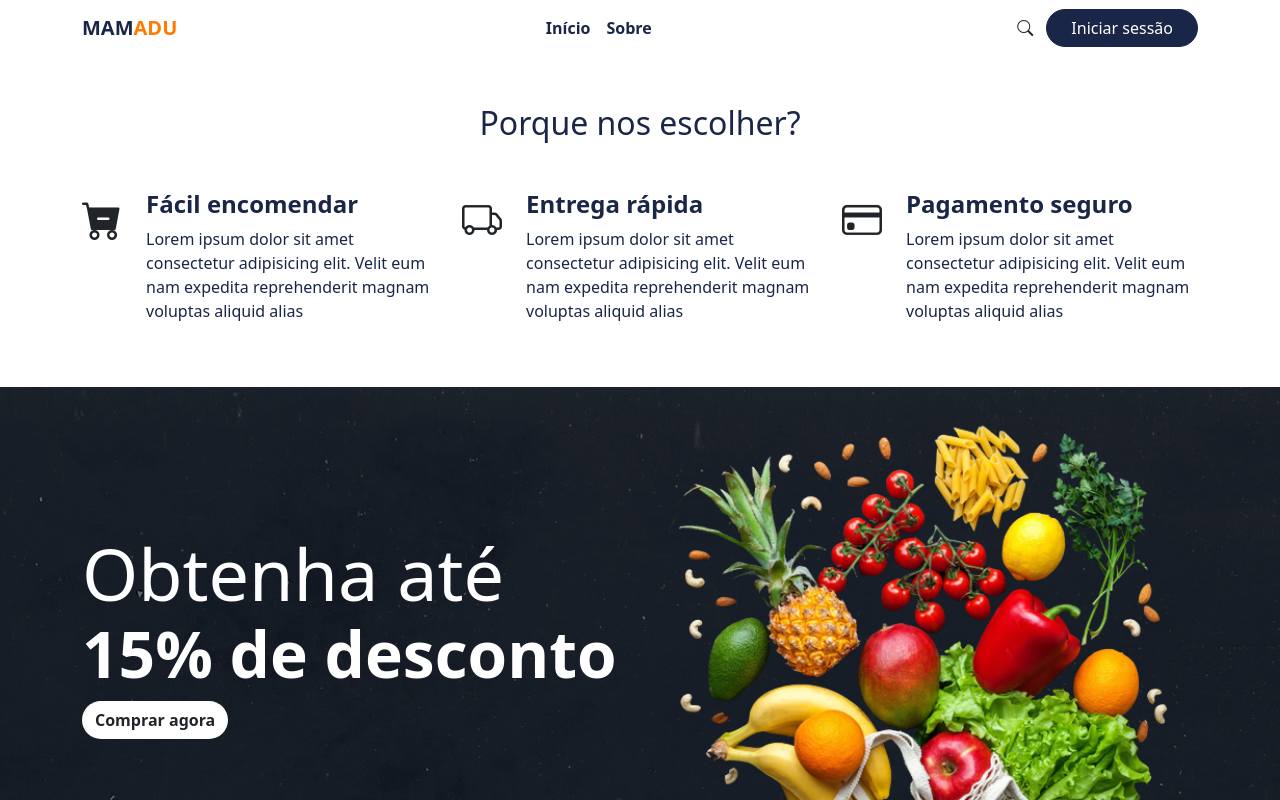
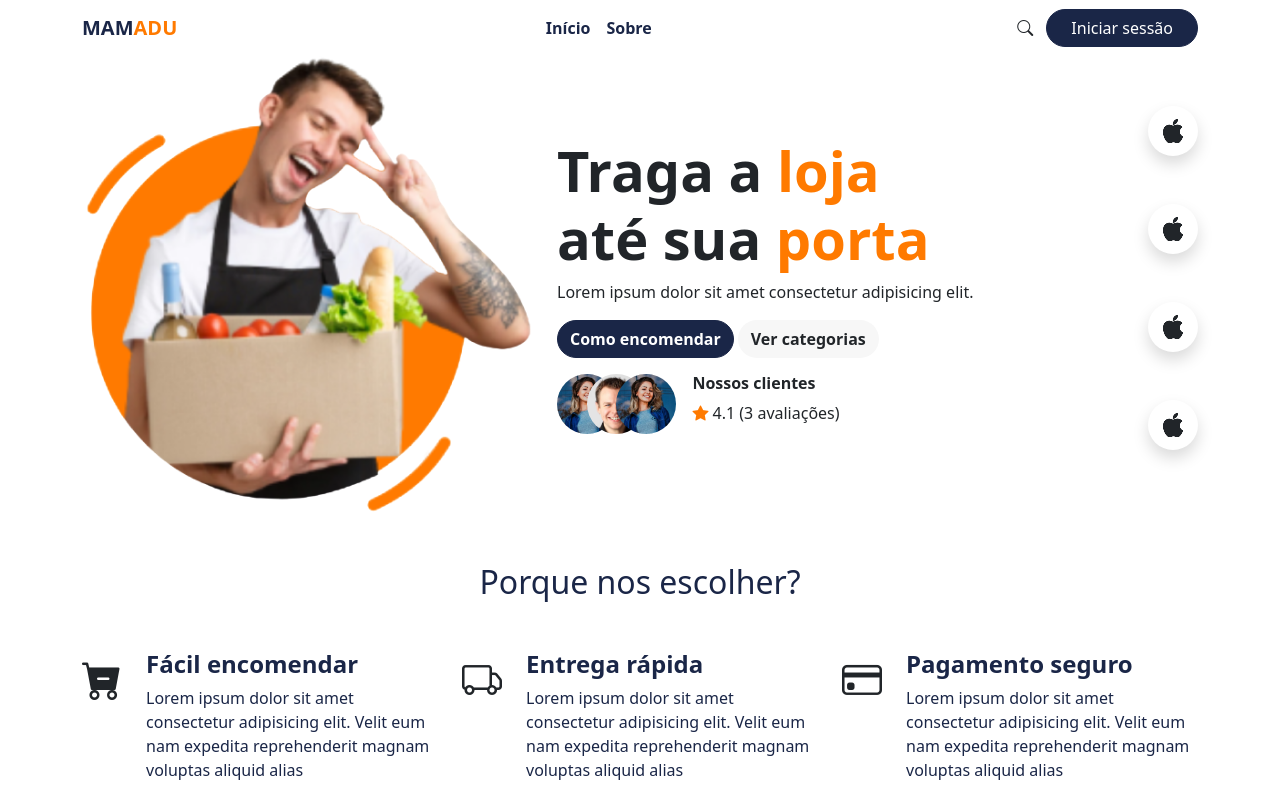
Before and after one commit to dorivaldovalentim/mamadu, a Vue app: page / in a window 1280 px wide. Shown: the top 800 px of the page. Built offline with nearby package versions, Linux system fonts and the light colour scheme.

Commit message:
Trabalhei na seção inicial

```diff
--- /dev/null
+++ b/src/components/Home/Hero.vue
@@ -0,0 +1,130 @@
+<script setup>
+const data = [
+  {
+    stars: 4.5,
+    image: "./src/assets/images/testimonial/user.webp",
+    name: "Fácil encomendar",
+    testimonial:
+      "Lorem ipsum dolor sit amet consectetur adipisicing elit. Velit eum nam expedita reprehenderit magnam voluptas aliquid alias",
+  },
+  {
+    stars: 4.2,
+    image: "./src/assets/images/testimonial/user.jpeg",
+    name: "Entrega rápida",
+    testimonial:
+      "Lorem ipsum dolor sit amet consectetur adipisicing elit. Velit eum nam expedita reprehenderit magnam voluptas aliquid alias",
+  },
+  {
+    stars: 3.7,
+    image: "./src/assets/images/testimonial/user.webp",
+    name: "Pagamento seguro",
+    testimonial:
+      "Lorem ipsum dolor sit amet consectetur adipisicing elit. Velit eum nam expedita reprehenderit magnam voluptas aliquid alias",
+  },
+];
+</script>
+
+<template>
+  <header>
+    <div class="container">
+      <div class="row align-items-center flex-fill">
+        <div class="col-12 col-md-5 col-lg-5">
+          <img
+            src="/src/assets/images/banner.png"
+            alt="Hero image"
+            class="w-100"
+          />
+        </div>
+
+        <div class="col-10 col-md-5 col-lg-5">
+          <h1 class="display-4 fw-bold">
+            Traga a <span class="text-secondary">loja</span> <br />
+            até sua <span class="text-secondary">porta</span>
+          </h1>
+
+          <p>Lorem ipsum dolor sit amet consectetur adipisicing elit.</p>
+
+          <div class="d-flex">
+            <a href="#" class="btn btn-primary rounded-pill fw-bold text-white"
+              >Como encomendar</a
+            >
+
+            <a
+              href="#"
+              class="btn btn-light ms-1 rounded-pill fw-bold"
+              style="background-color: #f7f7f7"
+              >Ver categorias</a
+            >
+          </div>
+
+          <div class="customers-pictures d-flex mt-3">
+            <img
+              v-for="(item, index) in data"
+              :key="index"
+              :src="item.image"
+              :alt="'Testimonial user ' + item.name"
+              :style="{ 'margin-left': (index == 0 ? 0 : -30) + 'px' }"
+              class="rounded-circle"
+            />
+
+            <div class="ms-3">
+              <h3 class="h6 text-nowrap fw-bold">Nossos clientes</h3>
+              <p class="text-nowrap">
+                <i class="bi bi-star-fill text-secondary"></i>
+                {{
+                  (
+                    data.reduce((total, key) => (total += key.stars), 0) /
+                    data.length
+                  ).toFixed(1)
+                }}
+                ({{ data.length }} avaliações)
+              </p>
+            </div>
+          </div>
+        </div>
+
+        <div class="col-2 col-md-2 col-lg-2">
+          <ul
+            class="list-unstyled d-flex flex-column align-items-end justify-content-between"
+          >
+            <li
+              class="icons fs-4 shadow d-inline-flex my-4 justify-content-center align-items-center rounded-circle"
+            >
+              <i class="bi bi-apple"></i>
+            </li>
+
+            <li
+              class="icons fs-4 shadow d-inline-flex my-4 justify-content-center align-items-center rounded-circle"
+            >
+              <i class="bi bi-apple"></i>
+            </li>
+
+            <li
+              class="icons fs-4 shadow d-inline-flex my-4 justify-content-center align-items-center rounded-circle"
+            >
+              <i class="bi bi-apple"></i>
+            </li>
+
+            <li
+              class="icons fs-4 shadow d-inline-flex my-4 justify-content-center align-items-center rounded-circle"
+            >
+              <i class="bi bi-apple"></i>
+            </li>
+          </ul>
+        </div>
+      </div>
+    </div>
+  </header>
+</template>
+
+<style lang="scss" scoped>
+.customers-pictures {
+  width: 60px;
+  height: 60px;
+}
+
+.icons {
+  width: 50px;
+  height: 50px;
+}
+</style>
--- a/src/components/Home/Testimonials.vue
+++ b/src/components/Home/Testimonials.vue
@@ -33,6 +33,7 @@ const data = [
             <img
               src="/src/assets/images/testimonial/banner.png"
               alt="Testimonials image"
+              class="w-100"
             />
           </div>
         </div>
@@ -70,10 +71,6 @@ const data = [
                     class="bi me-1"
                   ></i>
                   {{ item.stars }}
-                  <!-- {{
-                    data.reduce((total, key) => (total += key.stars), 0) /
-                    data.length
-                  }} -->
                 </p>
               </div>
             </div>
@@ -86,19 +83,4 @@ const data = [
 
 <style lang="scss" scoped>
 @import "@/assets/scss/variables";
-
-.testimonial-image {
-  position: relative;
-
-  &::before {
-    content: "";
-    position: absolute;
-    top: 20px;
-    width: 400px;
-    height: 400px;
-    background: $secondary-color;
-    border-radius: 50%;
-    z-index: -1;
-  }
-}
 </style>
--- a/src/views/Home.vue
+++ b/src/views/Home.vue
@@ -1,4 +1,5 @@
 <script  setup>
+import Hero from "./../components/Home/Hero.vue";
 import WhyChooseUs from "./../components/Home/WhyChooseUs.vue";
 import Testimonials from "./../components/Home/Testimonials.vue";
 import Ads from "../components/Home/Ads.vue";
@@ -6,6 +7,7 @@ import Subscribe from "./../components/Home/Subscribe.vue";
 </script>
 
 <template>
+  <Hero></Hero>
   <WhyChooseUs></WhyChooseUs>
   <Ads></Ads>
   <Testimonials></Testimonials>
```
Also changed, not shown: src/assets/images/banner.png (added), src/assets/images/testimonial/banner.png.
